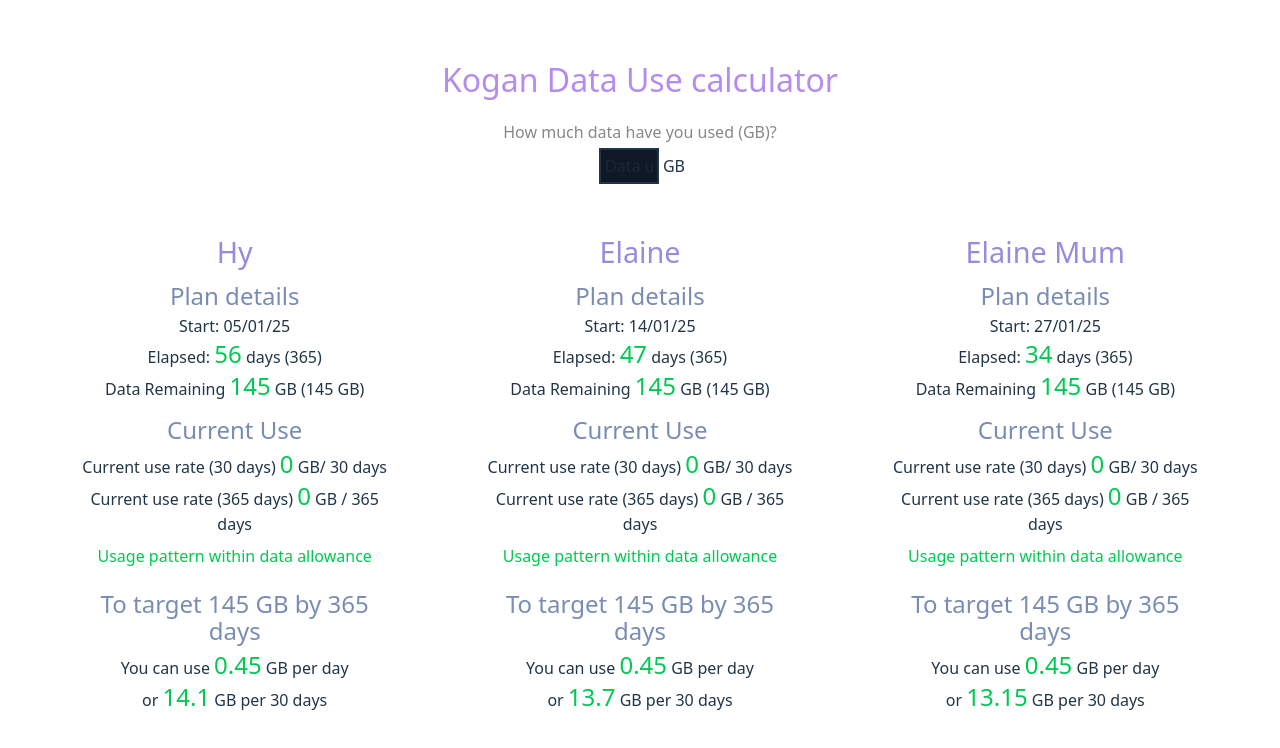
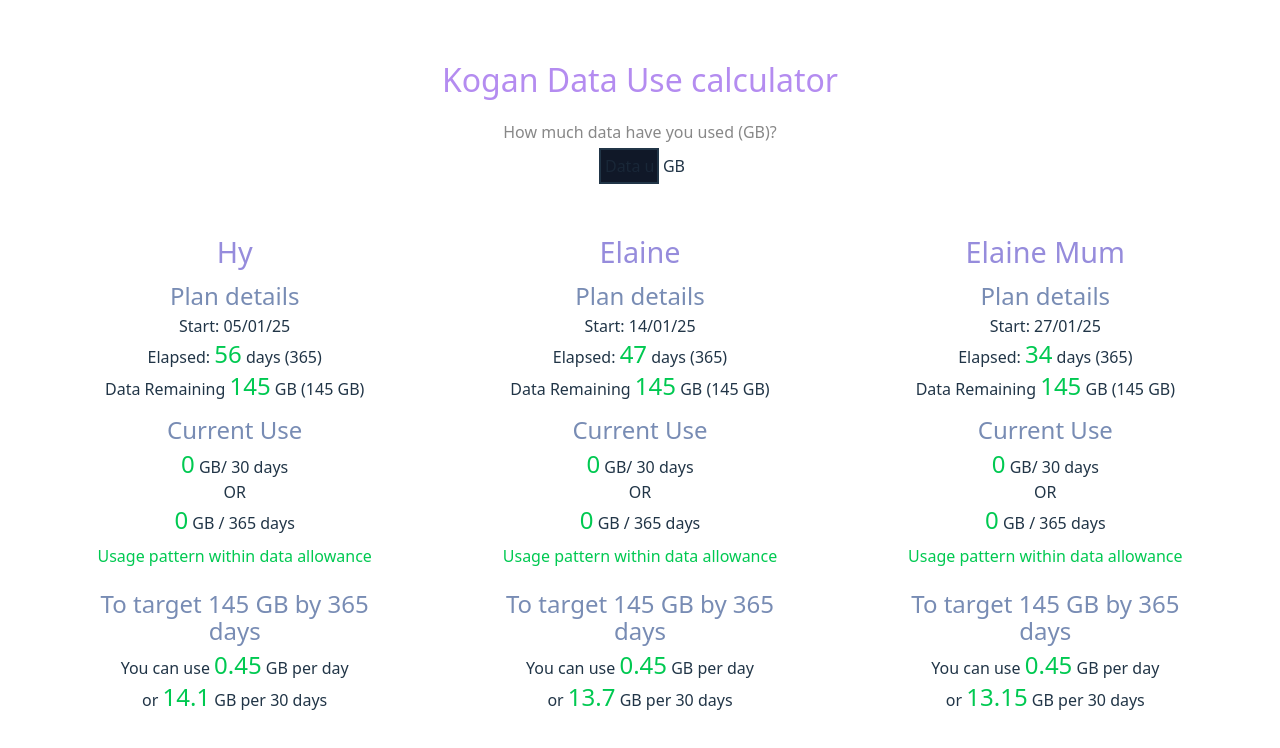
Before and after one commit to hybee234/kogan-mobile-data, a React (Vite) app in the folder client/: page / in a window 1280 px wide. Shown: the top 748 px of the page. Built offline with nearby package versions, Linux system fonts and the light colour scheme.

Commit message:
formatting changes

```diff
--- a/client/src/components/Main.jsx
+++ b/client/src/components/Main.jsx
@@ -122,8 +122,9 @@ function Main() {
                             <p>Data Remaining <span className="text-green-500 text-2xl">{remainingDataHandler(users.data, dataUsed)}</span> GB ({users.data} GB)</p>
 
                             <h3 className = "text-2xl p-5"> Current Use </h3>
-                            <p>Current use rate (30 days)  <span className="text-green-500 text-2xl">{Math.round(dataUsed/elapsedDaysHandler(users.start)*30 * 20) /20 }</span> GB/ 30 days</p>
-                            <p>Current use rate ({users.length} days)  <span className="text-green-500 text-2xl">{Math.round(dataUsed/elapsedDaysHandler(users.start)* users.length * 20) /20}</span> GB / {users.length} days</p>
+                            <p><span className="text-green-500 text-2xl">{Math.round(dataUsed/elapsedDaysHandler(users.start)*30 * 20) /20 }</span> GB/ 30 days</p>
+                            <p> OR </p>
+                            <p><span className="text-green-500 text-2xl">{Math.round(dataUsed/elapsedDaysHandler(users.start)* users.length * 20) /20}</span> GB / {users.length} days</p>
 
                             {
                                 (Math.round(dataUsed/elapsedDaysHandler(users.start)* users.length * 20) /20) < users.data ? (
```
